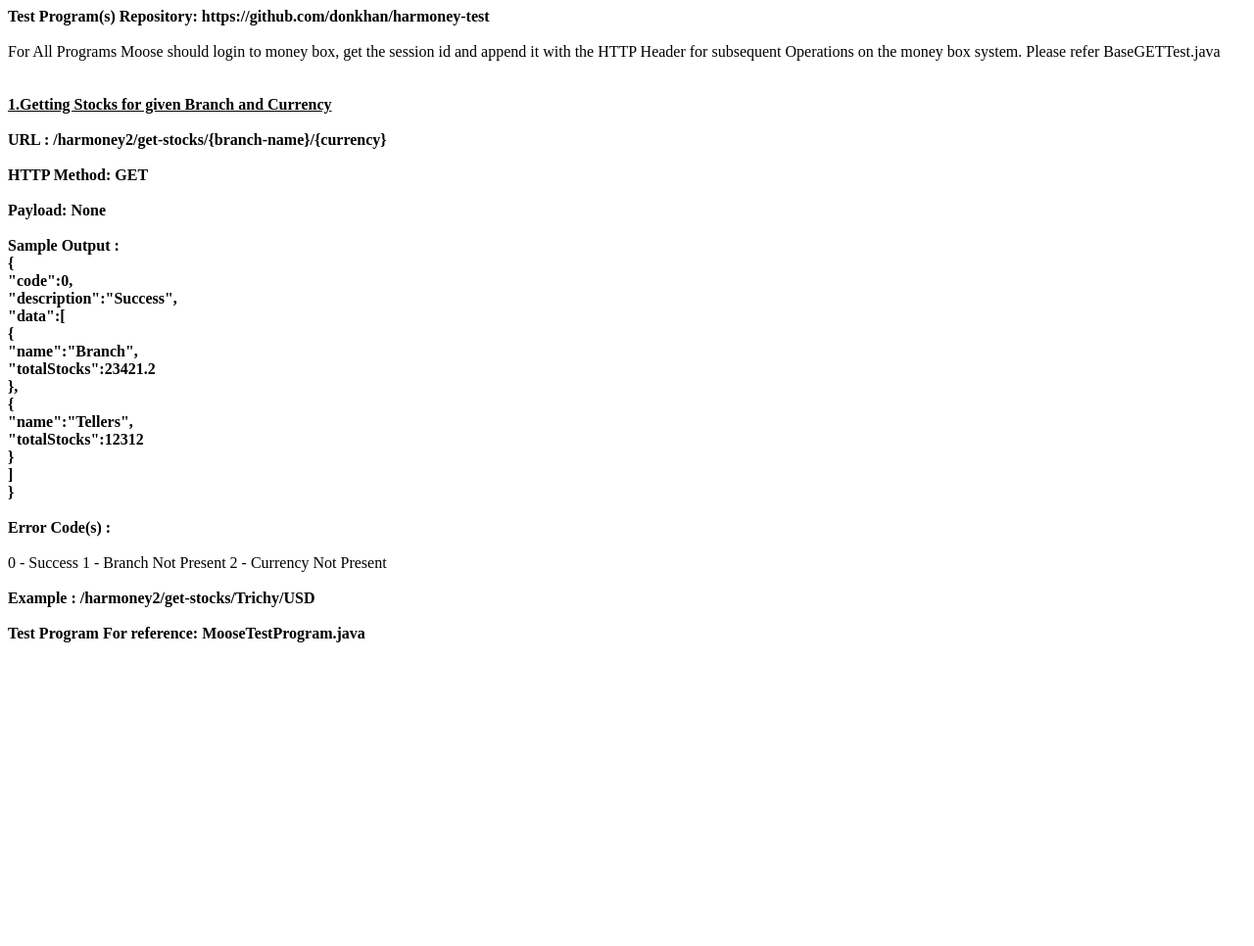
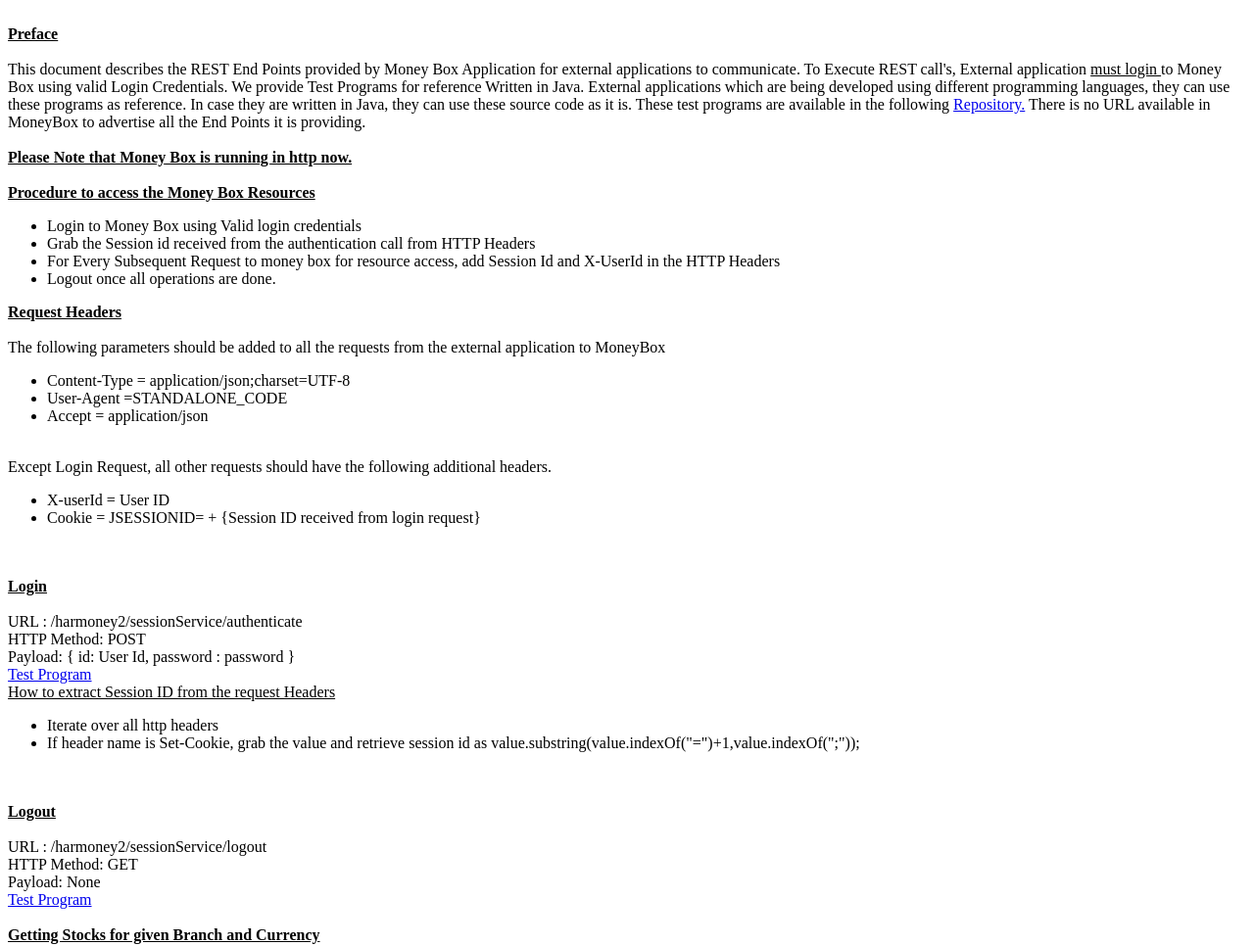
Before and after one commit to donkhan/harmoney-test, a plain HTML site: page docs/index.html in a window 1280 px wide. Shown: the top 966 px of the page at 98% size. Before the commit the page ends 800 px from the top, so only its background shows below. Drawn offline with Linux system fonts and the light colour scheme.

Commit message:
Documentation is added for Login/Logout and General Sections are added

```diff
--- a/docs/index.html
+++ b/docs/index.html
@@ -5,35 +5,81 @@
 <title>Documentation for MOOSE API Integration</title>
 </head>
 <body>
-	<b> Test Program(s) Repository: https://github.com/donkhan/harmoney-test</b> <br><br>
-	For All Programs Moose should login to money box, get the session id and append it with the HTTP Header
-	for subsequent Operations on the money box system.
-	Please refer BaseGETTest.java <br><br>
+	<br><b><u> Preface </u></b><br><br>
+		This document describes the REST End Points provided by Money Box Application for external applications to communicate.
+		To Execute REST call's, External application <u> must login </u> to Money Box using valid Login Credentials.
+		We provide Test Programs for reference Written in Java. External applications which are being developed using different programming languages,
+		they can use these programs as reference. In case they are written in Java, they can use these source code as it is. These test programs are available in the
+	    following <a href=https://github.com/donkhan/harmoney-test>Repository.</a></b> There is no URL available in MoneyBox to advertise all the End Points it is providing.
+	    <br><br>
 
+	<b><u> Please Note that Money Box is running in http now. </u></b>
+	<br><br>
+
+	<b><u> Procedure to access the Money Box Resources </u></b><br>
+
+	<ul>
+  		<li>Login to Money Box using Valid login credentials </li>
+  		<li>Grab the Session id received from the authentication call from HTTP Headers</li>
+  		<li>For Every Subsequent Request to money box for resource access, add Session Id and X-UserId in the HTTP Headers</li>
+  		<li>Logout once all operations are done.
+	</ul>
+
+	<b><u> Request Headers </u></b><br><br>
+		The following parameters should be added to all the requests from the external application to MoneyBox
+		<ul>
+		 <li>Content-Type = application/json;charset=UTF-8 </li>
+		 <li>User-Agent =STANDALONE_CODE </li>
+		 <li>Accept = application/json </li>
+		</ul>
+		<br>Except Login Request, all other requests should have the following additional headers.
+		<ul>
+		 <li>X-userId = User ID </li>
+		 <li>Cookie = JSESSIONID= + {Session ID received from login request} </li>
+		</ul>
+
+	<br><br>
+	<b><u> Login </u></b><br><br>
+		URL : /harmoney2/sessionService/authenticate <br>
+		HTTP Method: POST <br>
+		Payload: {
+				id: User Id, password : password
+			}
+		<br>
+		<a href=https://github.com/donkhan/harmoney-test/blob/master/src/main/java/experiment/LoginTest.java> Test Program </a> <br>
+		<u> How to extract Session ID from the request Headers </u>
+			<ul>
+				<li> Iterate over all http headers </li>
+				<li> If header name is Set-Cookie, grab the value and retrieve session id as value.substring(value.indexOf("=")+1,value.indexOf(";"));
+			</ul>
+	<br><br>
+
+	<b><u> Logout </u></b><br><br>
+		URL : /harmoney2/sessionService/logout <br>
+		HTTP Method: GET <br>
+		Payload: None <br>
+		<a href=https://github.com/donkhan/harmoney-test/blob/master/src/main/java/experiment/LogoutTest.java> Test Program </a> <br>
 	<br>
-	<b> <u>1.Getting Stocks for given Branch and Currency </u></b> <br> <br>
-	<b> URL : /harmoney2/get-stocks/{branch-name}/{currency}</b> <br><br>
-	<b> HTTP Method: GET</b> <br><br>
-	<b> Payload: None</b> <br><br>
-	<b> Sample Output : <br>{  <br>
-   "code":0, <br>
-   "description":"Success", <br>
-   "data":[  <br>
-      {  <br>
-         "name":"Branch", <br>
-         "totalStocks":23421.2 <br>
-      },<br>
-      {  <br>
-         "name":"Tellers",<br>
-         "totalStocks":12312<br>
-      }<br>
-   ]<br>
-}</b> <br><br>
-	<b> Error Code(s) :  </b> <br><br>
+
+	<b> <u>Getting Stocks for given Branch and Currency </u> </b> <br> <br>
+	URL : /harmoney2/get-stocks/{branch-name}/{currency} <br>
+	 HTTP Method: GET <br>
+	 Payload: None <br>
+	 Sample Output : <br>
+        "data":{ "branchStocks": 120, "tellersStocks" : 1221, code : 0, description : "Success" } <br>
+	 Error Code(s) :
 		0 - Success
 		1 - Branch Not Present
-		2 - Currency Not Present </b> <br><br>
-	<b> Example : /harmoney2/get-stocks/Trichy/USD </b> <br><br>
-	<b> Test Program For reference: MooseTestProgram.java </b> <br><br>
+		2 - Currency Not Present </b> <br>
+	Example : /harmoney2/get-stocks/Trichy/USD  <br>
+	<a href=https://github.com/donkhan/harmoney-test/blob/master/src/main/java/experiment/MooseTestProgram.java> Test Program </a>
+	<br><br>
+
+	<b> <u>Things to care </u> </b> <br>
+		<ul>
+			<li> Please Make sure to logout. </li>
+			<li> In case session timesout, user will be locked and it needs administrator intervention to unlock the user id.
+			<li> Multiple failed logins will result in account being locked.
+		</ul>
 </body>
 </html>
```
